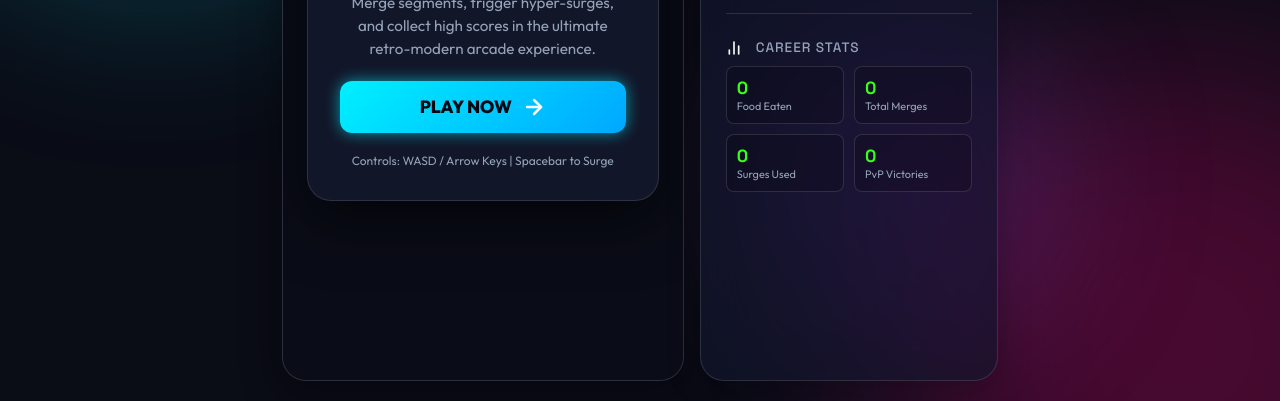
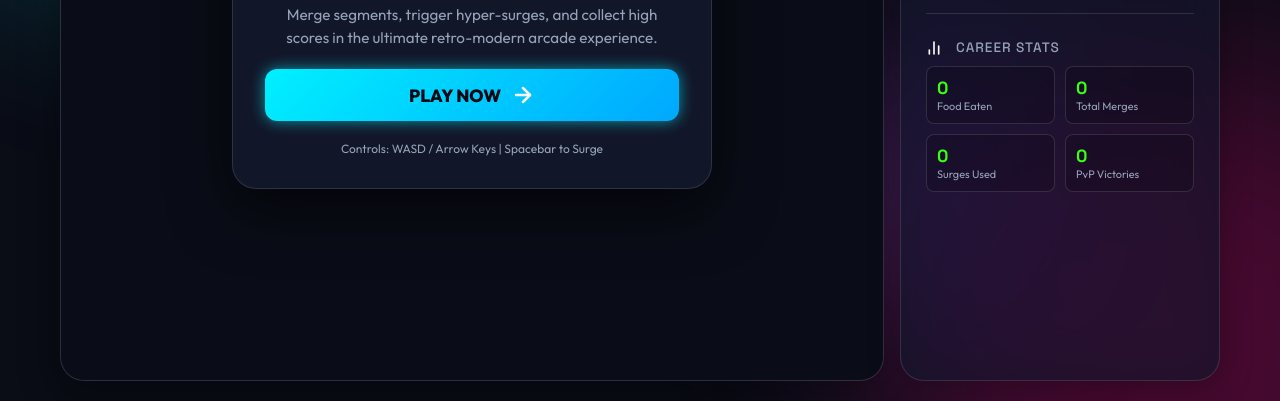
Before and after one commit to lukeswade/snake, a plain HTML site: page index.html in a window 1280 px wide. Shown: the part 399-800 px from the top of the page. Drawn offline with nearby package versions, Linux system fonts and the light colour scheme.

Commit message:
Fix app-container and sidebar widths to fix skinny board

```diff
--- a/css/styles.css
+++ b/css/styles.css
@@ -277,9 +277,12 @@ button {
    ========================================================================== */
 
 #app-container {
+  position: relative;
+  z-index: 1;
   display: flex;
   flex-direction: column;
   height: 100vh;
+  width: 100%;
   max-width: 1200px;
   margin: 0 auto;
   padding: 20px;
@@ -437,6 +440,8 @@ main {
 }
 
 .sidebar-panel {
+  width: 320px;
+  flex-shrink: 0;
   background: var(--bg-glass);
   backdrop-filter: blur(24px) saturate(180%);
   -webkit-backdrop-filter: blur(24px) saturate(180%);
```
